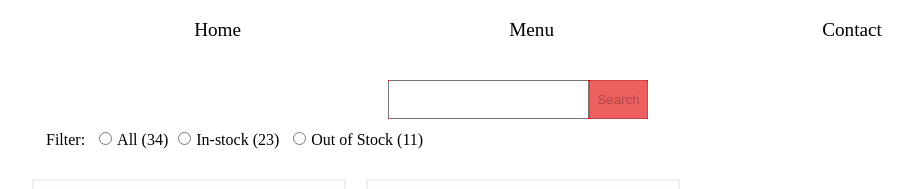
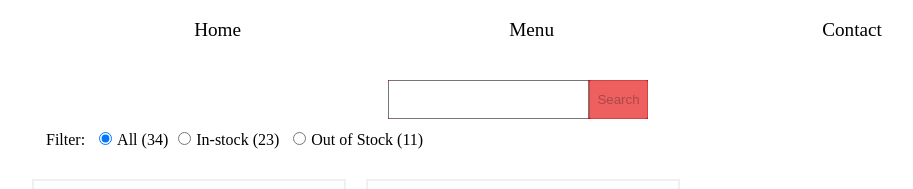
Before and after one commit to Winston-Nji/Personal_Angular_Learning, an Angular app in the folder angularApp/: page / in a window 1280 px wide. Shown: the top 189 px of the page, without its empty margins (122-1035 px from the left). Built offline with nearby package versions, Linux system fonts and the light colour scheme; grey boxes are pictures that could not be loaded.

Commit message:
implemented child to parent communication using customProperty binding and @Output decorator

```diff
--- a/angularApp/src/app/filter/filter.component.html
+++ b/angularApp/src/app/filter/filter.component.html
@@ -1,12 +1,12 @@
 <div class="filter-container">
     <span>Filter: </span>
 
-    <input type="radio" name="filter" value="All" />
+    <input type="radio" name="filter" value="all"  [(ngModel)]="selectedRadio" (change)="changeSelectedRadio()" />
     <span>All ({{AllProductsLength}})</span>
 
-    <input type="radio" name="filter" value="In Stock" />
+    <input type="radio" name="filter" value="true" [(ngModel)]="selectedRadio" (change)="changeSelectedRadio()"  />
     <span>In-stock ({{inStockLength}}) </span>
 
-    <input type="radio" name="filter" value="Out of Stock" />
+    <input type="radio" name="filter" value="false" [(ngModel)]="selectedRadio" (change)="changeSelectedRadio()" />
     <span>Out of Stock ({{outOfStock}}) </span>
 </div>
--- a/angularApp/src/app/filter/filter.component.ts
+++ b/angularApp/src/app/filter/filter.component.ts
@@ -1,4 +1,4 @@
-import { Component, Input } from '@angular/core';
+import { Component, EventEmitter, Input, Output } from '@angular/core';
 
 @Component({
   selector: 'app-filter',
@@ -11,4 +11,15 @@ export class FilterComponent {
   @Input() inStockLength:number
 
   @Input() outOfStock:number
+
+  selectedRadio:string = 'all'
+
+  @Output()
+  selectedRadioEmitter: EventEmitter<string> = new EventEmitter<string>()
+
+
+  changeSelectedRadio(){
+    console.log(this.selectedRadio)
+    this.selectedRadioEmitter.emit(this.selectedRadio)
+  }
 }
--- a/angularApp/src/app/product-list/product-list.component.html
+++ b/angularApp/src/app/product-list/product-list.component.html
@@ -1,4 +1,15 @@
-<app-filter [AllProductsLength]="totalProducts" [inStockLength]="inStock" [outOfStock]="outOfStock" ></app-filter>
+<app-filter
+    [AllProductsLength]="totalProducts"
+    [inStockLength]="inStock"
+    [outOfStock]="outOfStock"
+    (selectedRadioEmitter) = 'onChange($event)'
+
+    >
+</app-filter>
+
 <div class="ekart--products--container">
-    <app-product *ngFor="let product of products" [product]="product" ></app-product>
+    <div *ngFor="let product of products">
+        <app-product [product]="product" *ngIf="selectedRadio == 'all' || selectedRadio == product.is_in_inventory.toString() " ></app-product>
+    </div>
+
 </div>
--- a/angularApp/src/app/product-list/product-list.component.ts
+++ b/angularApp/src/app/product-list/product-list.component.ts
@@ -534,6 +534,14 @@ export class ProductListComponent {
   ];
 
   totalProducts:number = this.products.length
+
   inStock: number = this.products.filter(p => p.is_in_inventory === true).length
+
   outOfStock: number = this.products.filter(p => p.is_in_inventory === false).length
+
+  selectedRadio:string = 'all'
+
+  onChange(value:string){
+    this.selectedRadio = value
+  }
 }
--- a/angularApp/src/app/search/search.component.ts
+++ b/angularApp/src/app/search/search.component.ts
@@ -9,7 +9,7 @@ export class SearchComponent {
 
   searchText:string = ``
 
-  updateSearch(event:any){
-    this.searchText = event.target.value
-  }
+  // updateSearch(event:any){
+  //   this.searchText = event.target.value
+  // }
 }
```
